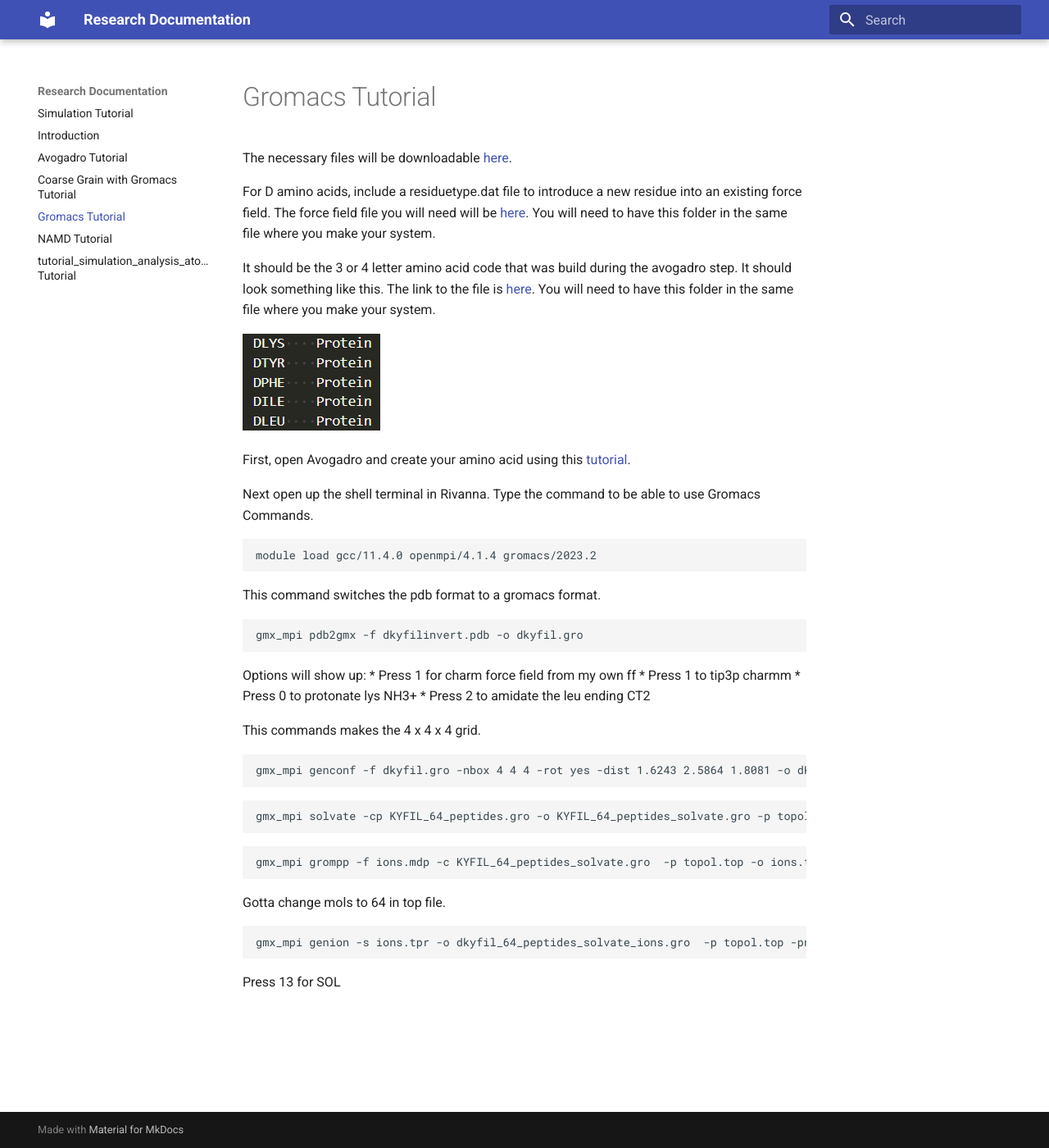
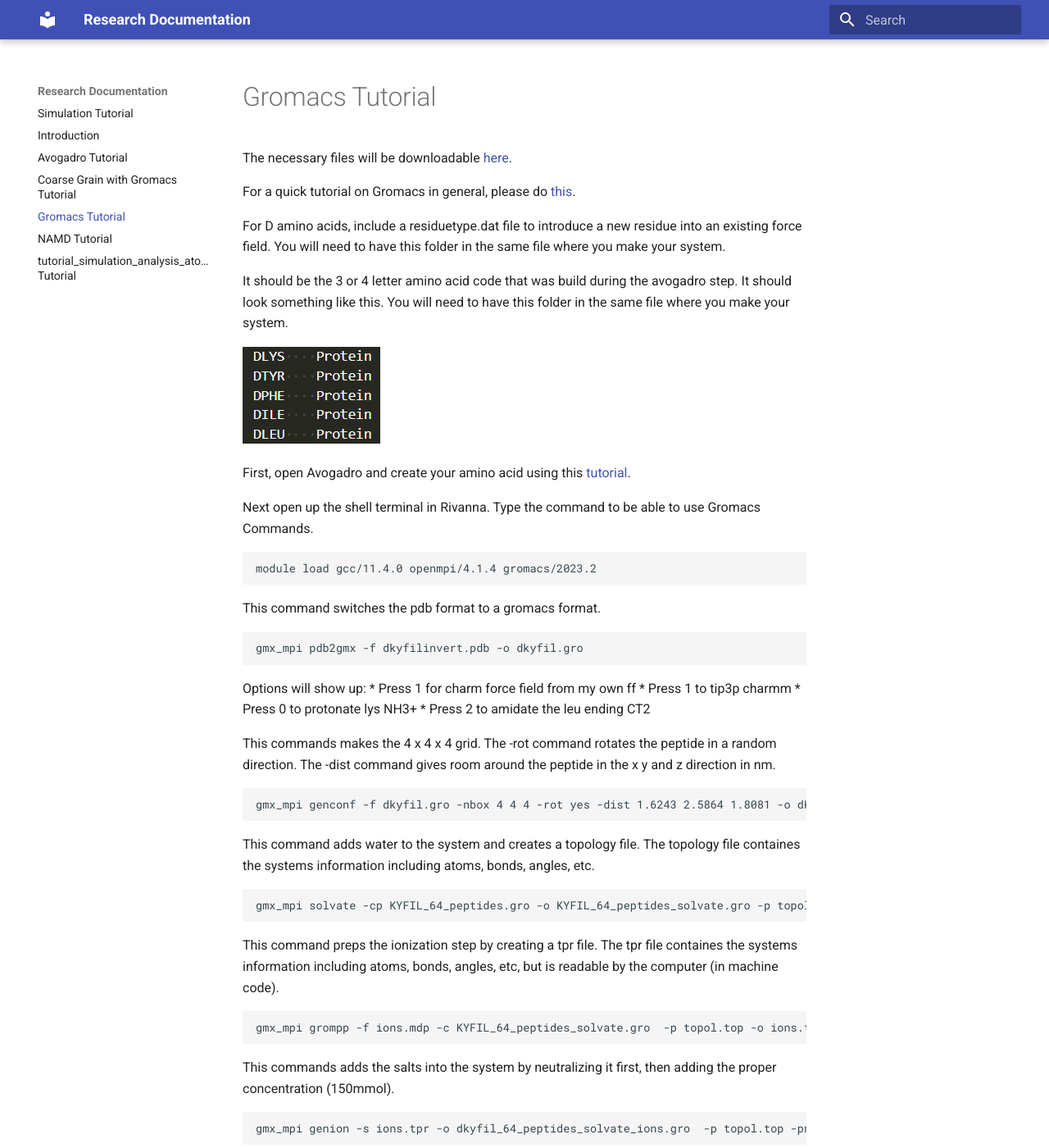
Before and after one commit to justinComp/doc_website, an MkDocs documentation site: the page built from docs/tutorial_gromacs.md, in a window 1280 px wide and 1400 px high. Shown: the whole window at 82% size. Built offline with MkDocs 1.6.1 and Material for MkDocs 9.7.7, drawn with Linux system fonts in a browser that asks for light colours; some of the changed text lies outside the part shown.

Commit message:
finished d gromacs

````diff
--- a/docs/tutorial_gromacs.md
+++ b/docs/tutorial_gromacs.md
@@ -1,10 +1,12 @@
 # Gromacs Tutorial
 
-The necessary files will be downloadable [here]().
+The necessary files will be downloadable [here](https://drive.google.com/drive/folders/1jqYImmEjs-hWhx8nukfLdDuEJOevQhQ5?usp=sharing).
 
-For D amino acids, include a residuetype.dat file to introduce a new residue into an existing force field. The force field file you will need will be [here](). You will need to have this folder in the same file where you make your system.
+For a quick tutorial on Gromacs in general, please do [this](http://www.mdtutorials.com/gmx/lysozyme/01_pdb2gmx.html).
 
-It should be the 3 or 4 letter amino acid code that was build during the avogadro step. It should look something like this. The link to the file is [here](). You will need to have this folder in the same file where you make your system.
+For D amino acids, include a residuetype.dat file to introduce a new residue into an existing force field. You will need to have this folder in the same file where you make your system.
+
+It should be the 3 or 4 letter amino acid code that was build during the avogadro step. It should look something like this. You will need to have this folder in the same file where you make your system.
 
 ![dat](images/newresidues_indat.png)
 
@@ -27,24 +29,78 @@
 * Press 0 to protonate lys NH3+
 * Press 2 to amidate the leu ending CT2
 
-This commands makes the 4 x 4 x 4 grid.
+This commands makes the 4 x 4 x 4 grid. The -rot command rotates the peptide in a random direction. The -dist command gives room around the peptide in the x y and z direction in nm.
 
 ```gromacs
 gmx_mpi genconf -f dkyfil.gro -nbox 4 4 4 -rot yes -dist 1.6243 2.5864 1.8081 -o dKYFIL_64_box.gro
 ```
 
+This command adds water to the system and creates a topology file. The topology file containes the systems information including atoms, bonds, angles, etc.
+
 ```gromacs
 gmx_mpi solvate -cp KYFIL_64_peptides.gro -o KYFIL_64_peptides_solvate.gro -p topol.top
 ```
+
+This command preps the ionization step by creating a tpr file. The tpr file containes the systems information including atoms, bonds, angles, etc, but is readable by the computer (in machine code).
 
 ```gromacs
 gmx_mpi grompp -f ions.mdp -c KYFIL_64_peptides_solvate.gro  -p topol.top -o ions.tpr
 ```
 
-Gotta change mols to 64 in top file.
+This commands adds the salts into the system by neutralizing it first, then adding the proper concentration (150mmol).
 
 ```gromacs
 gmx_mpi genion -s ions.tpr -o dkyfil_64_peptides_solvate_ions.gro  -p topol.top -pname NA -nname CL -neutral -conc 0.15
 ```
 
-Press 13 for SOL
+Options will show up, Press 13 for SOL to only replace the water molecules.
+
+This commands preps minimization.
+
+```gromacs
+gmx grompp -f minim.mdp -c KYFIL_64_peptides_solvate_ions.gro -p topol.top -o em.tpr
+```
+**NOTE: RUN THE NEXT COMMAND ON A SLURM SCRIPT**
+
+```gromacs
+#!/bin/bash
+#SBATCH --nodes=7
+#SBATCH --ntasks-per-node=36
+#SBATCH --mail-user[computingID]@virginia.edu
+#SBATCH --mail-type=END,FAIL,TIME_LIMIT
+#SBATCH --time=3-00:00:00
+#SBATCH --partition=parallel
+#SBATCH -A [allocation]
+#SBATCH -o minimize.out
+
+module purge
+module load gcc/11.4.0 openmpi/4.1.4 gromacs/2023.2
+gmx mdrun -v -deffnm em
+```
+
+Should look something like this.
+
+This commands preps run.
+
+```gromacs
+gmx grompp -f md.mdp -c em.gro -r em.gro -p topol.top -o md.tpr
+```
+**NOTE: RUN THE NEXT COMMAND ON A SLURM SCRIPT**
+
+```gromacs
+#!/bin/bash
+#SBATCH --nodes=7
+#SBATCH --ntasks-per-node=36
+#SBATCH --mail-user[computingID]@virginia.edu
+#SBATCH --mail-type=END,FAIL,TIME_LIMIT
+#SBATCH --time=3-00:00:00
+#SBATCH --partition=parallel
+#SBATCH -A [allocation]
+#SBATCH -o dynamicrun.out
+
+module purge
+module load gcc/11.4.0 openmpi/4.1.4 gromacs/2023.2
+gmx mdrun -v -deffnm md
+```
+
+Let the simulation run now!
````
